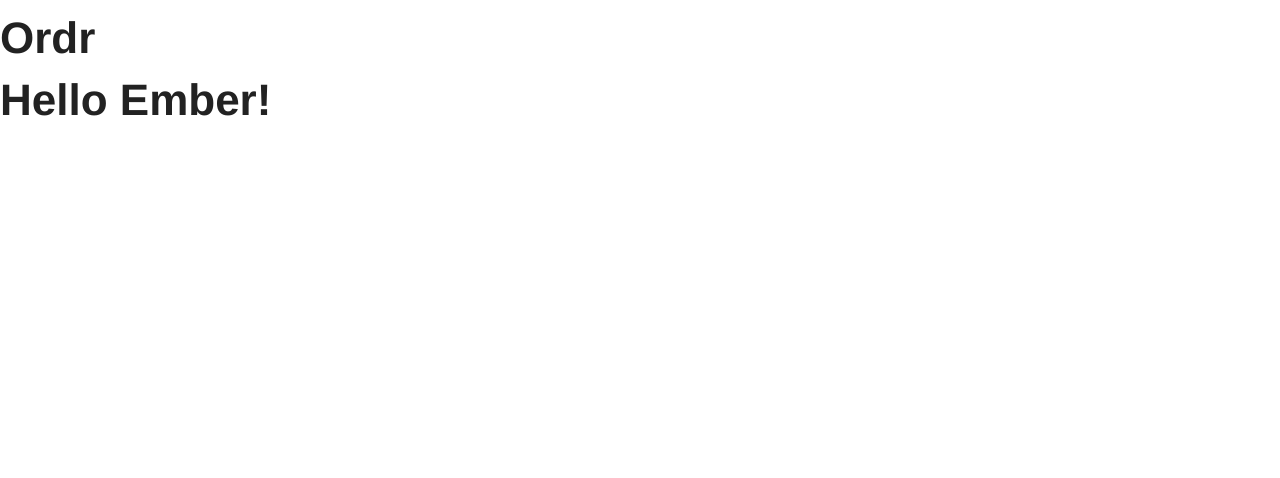
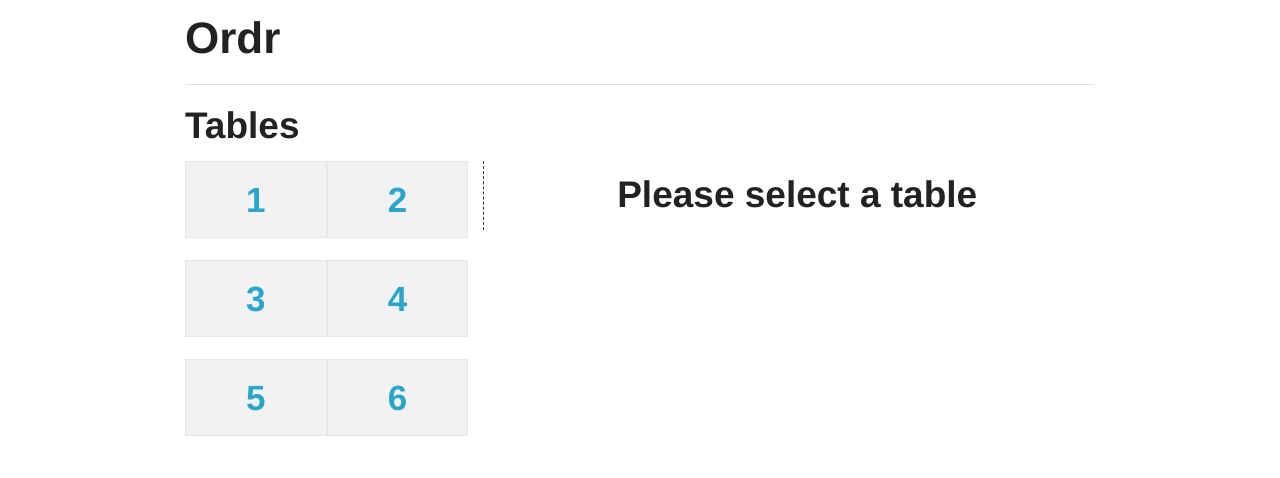
Before and after one commit to CoolJorcz/fire_up_ember, a plain HTML site: page index.html in a window 1280 px wide. Drawn offline with Linux system fonts and the light colour scheme.

Commit message:
Finished tutorial for Peepcode's Ember.js

```diff
--- a/index.html
+++ b/index.html
@@ -16,18 +16,75 @@
   <body>
 
   <script type="text/x-handlebars" data-template-name="application">
+      <div class="row">
+          <div class="twelve columns">
               <h1>Ordr</h1>
-        {{ outlet }}
+              <hr>
+                <p>{{ outlet }}</p>
+          </div>
+      </div>
   </script>
 
    <script type="text/x-handlebars" data-template-name="index">
    <h1> Hello Ember! </h1>
    </script>
+
+   <script type="text/x-handlebars" data-template-name="tables/index">
+      <h2>Please select a table</h2>
+   </script>
+
    <script type="text/x-handlebars" data-template-name="tables">
      <h2> Tables </h2>
+     <div class="row">
+       <div class="four columns" id="tables">
+          {{ template "tableMenu"}}
+       </div>
+       <div class="eight columns" id="order">
+        {{outlet}}
+       </div>
+      </div>
+    </script>
+
+    <script type="text/x-handlebars" data-template-name="tableMenu">
       {{#each table in controller}}
-        {{ table.id }}
+        {{#linkTo "table" table class="panel six columns"}}{{ table.id }}{{/linkTo}}
       {{/each}}
+    </script>
+
+    <script type="text/x-handlebars" data-template-name="table">
+      <div class="row">
+        <div class="three columns">
+          {{ render "food" }}
+        </div>
+        <div class="nine columns">
+          <h2>Table <span>{{id}}</span></h2>
+          {{ render "tab" tab }}
+        </div>
+      </div>
+    </script>
+    <script type="text/x-handlebars" data-template-name="food">
+      <ul id="menu">
+        {{#each controller}}
+        <li>
+          <a href="#" {{ action "addFood" this }}>
+            <img {{ bindAttr src="imageUrl"}}>
+            <p>{{ name }}</p>
+        </li>
+        {{/each}}
+      </ul>
+    </script>
+
+     <script type="text/x-handlebars" data-template-name="tab">
+      <ul id="customer-tab">
+        {{#each tabItem in tabItems}}
+        <li>
+          <h3>{{ tabItem.food.name }} <span>${{ money tabItem.cents}}</span></h3>
+        </li>
+        {{else}}
+        <li><h3>Click a food to add it</h3></li>
+        {{/each}}
+        <li id="total"><h3>Total <span>${{ money cents }}</span></h3></li>
+      </ul>
     </script>
     <script src="js/libs/jquery-1.8.3.min.js"></script>
     <script src="js/libs/handlebars-1.0.0.rc.2.js"></script>
--- a/js/app.js
+++ b/js/app.js
@@ -3,8 +3,22 @@ var App = Ember.Application.create();
 //Router
 
 App.Router.map(function() {
-	this.resource('tables'); // '/#/tables'
+	this.resource('tables', function() {
+		this.resource('table', { path: ':table_id'});
+	});
 });
+
+App.ApplicationRoute = Ember.Route.extend({
+	setupController: function () {
+		this.controllerFor('food').set('model', App.Food.find());
+	}
+})
+
+App.IndexRoute = Ember.Route.extend({
+	redirect: function() {
+		this.transitionTo('tables');
+	}
+})
 
 App.TablesRoute = Ember.Route.extend({
 	model: function() {
@@ -12,24 +26,160 @@ App.TablesRoute = Ember.Route.extend({
 	}
 });
 
+// AUTO GENERATED
+// App.TableRoute = Ember.Route.extend({
+// 	model: function(params) {
+// 		return App.Table.find(params.table_id)
+// 	}
+// });
+
+
 // Controllers
 
-App.TablesController = Ember.ArrayController.extend();
+// AUTO GENERATED
+App.TablesController = Ember.ArrayController.extend({
+	sortProperties: ['id']
+});
+
+App.FoodController = Ember.ArrayController.extend({
+	addFood: function(food) {
+		var table = this.controllerFor('table').get('model'),
+				tabItems = table.get('tab.tabItems');
+		tabItems.createRecord({
+			food: food,
+			cents: food.get('cents')
+		});
+	}
+});
+
+//App.TabController = Ember.ObjectController.extend();
+
+// View Helpers
+
+Ember.Handlebars.registerBoundHelper('money', function(value){
+	return (value % 100 == 0 ?
+					value / 100 + ".00" :
+					parseInt(value / 100, 10) + '.' + value % 100);
+})
 
 // Models
 
 App.Store = DS.Store.extend({
-	revision: 11,
-	adapter: 'DS.FixtureAdapter'
+  revision: 11,
+  adapter: 'DS.FixtureAdapter'
 });
 
-App.Table = DS.Model.extend();
+App.Table = DS.Model.extend({
+  tab: DS.belongsTo('App.Tab')
+});
 
-App.Table.FIXTURES = [
-	{id: 1},
-	{id: 2},
-	{id: 3},
-	{id: 4},
-	{id: 5},
-	{id: 6},
-];
+App.Tab = DS.Model.extend({
+  tabItems: DS.hasMany('App.TabItem'),
+  cents: function () {
+  	return this.get('tabItems').getEach('cents').reduce(function(accum, item) {
+  		return accum + item;
+  	}, 0);
+  }.property('tabItems.@each.cents')
+});
+
+App.TabItem = DS.Model.extend({
+  cents: DS.attr('number'),
+  food: DS.belongsTo('App.Food')
+});
+
+App.Food = DS.Model.extend({
+  name: DS.attr('string'),
+  imageUrl: DS.attr('string'),
+  cents: DS.attr('number')
+});
+
+// Fixtures
+
+App.Table.FIXTURES = [{
+  id: 1,
+  tab: 1
+}, {
+  id: 2,
+  tab: 2
+}, {
+  id: 3,
+  tab: 3
+}, {
+  id: 4,
+  tab: 4
+}, {
+  id: 5,
+  tab: 5
+}, {
+  id: 6,
+  tab: 6
+}];
+
+App.Tab.FIXTURES = [{
+  id: 1,
+  tabItems: []
+}, {
+  id: 2,
+  tabItems: []
+}, {
+  id: 3,
+  tabItems: []
+}, {
+  id: 4,
+  tabItems: [400, 401, 402, 403, 404]
+}, {
+  id: 5,
+  tabItems: []
+}, {
+  id: 6,
+  tabItems: []
+}];
+
+App.TabItem.FIXTURES = [{
+  id: 400,
+  cents: 1500,
+  food: 1
+}, {
+  id: 401,
+  cents: 300,
+  food: 2
+}, {
+  id: 402,
+  cents: 700,
+  food: 3
+}, {
+  id: 403,
+  cents: 950,
+  food: 4
+}, {
+  id: 404,
+  cents: 2000,
+  food: 5
+}];
+
+App.Food.FIXTURES = [{
+  id: 1,
+  name: 'Pizza',
+  imageUrl: 'img/pizza.png',
+  cents: 1500
+}, {
+  id: 2,
+  name: 'Pancakes',
+  imageUrl: 'img/pancakes.png',
+  cents: 300
+}, {
+  id: 3,
+  name: 'Fries',
+  imageUrl: 'img/fries.png',
+  cents: 700
+}, {
+  id: 4,
+  name: 'Hot Dog',
+  imageUrl: 'img/hotdog.png',
+  cents: 950
+}, {
+  id: 5,
+  name: 'Birthday Cake',
+  imageUrl: 'img/birthdaycake.png',
+  cents: 2000
+}];
```
Also changed, not shown: js/models.js (+116 -0 lines). Lines whose indentation alone changed are shown as unchanged.
